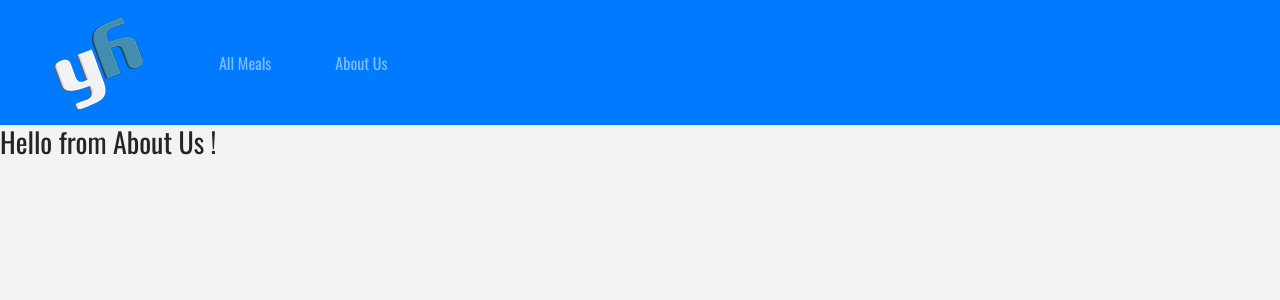
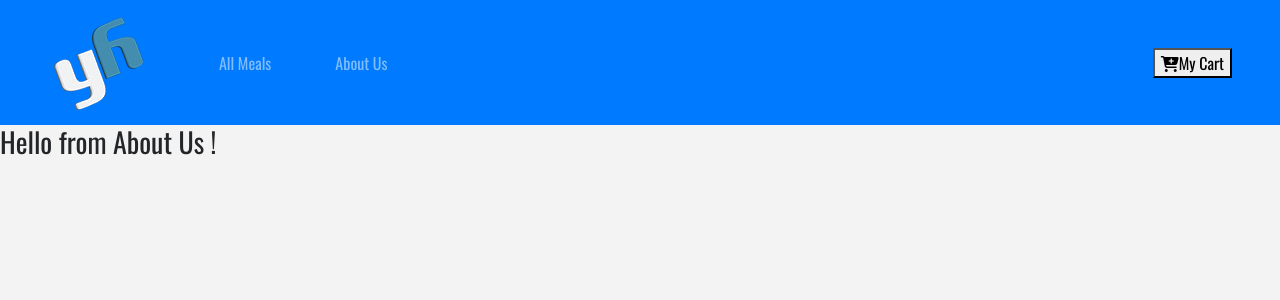
Before and after one commit to YousfiHamza/React-YH-Restaurant, a React (Create React App) app: page /aboutUs in a window 1280 px wide. Shown: the top 300 px of the page. Built offline with nearby package versions, Linux system fonts and the light colour scheme; a web font is replaced by a local one.

Commit message:
setting up MyCart and AllMeals links on the navbar and testing them

```diff
--- a/src/components/NavBar.js
+++ b/src/components/NavBar.js
@@ -21,6 +21,12 @@
             </Link>
           </li>
         </ul>
+        <Link to="/cart" className="ml-auto">
+          <button>
+            <i className="fas fa-cart-plus" />
+            My Cart
+          </button>
+        </Link>
       </nav>
     );
   }
```
